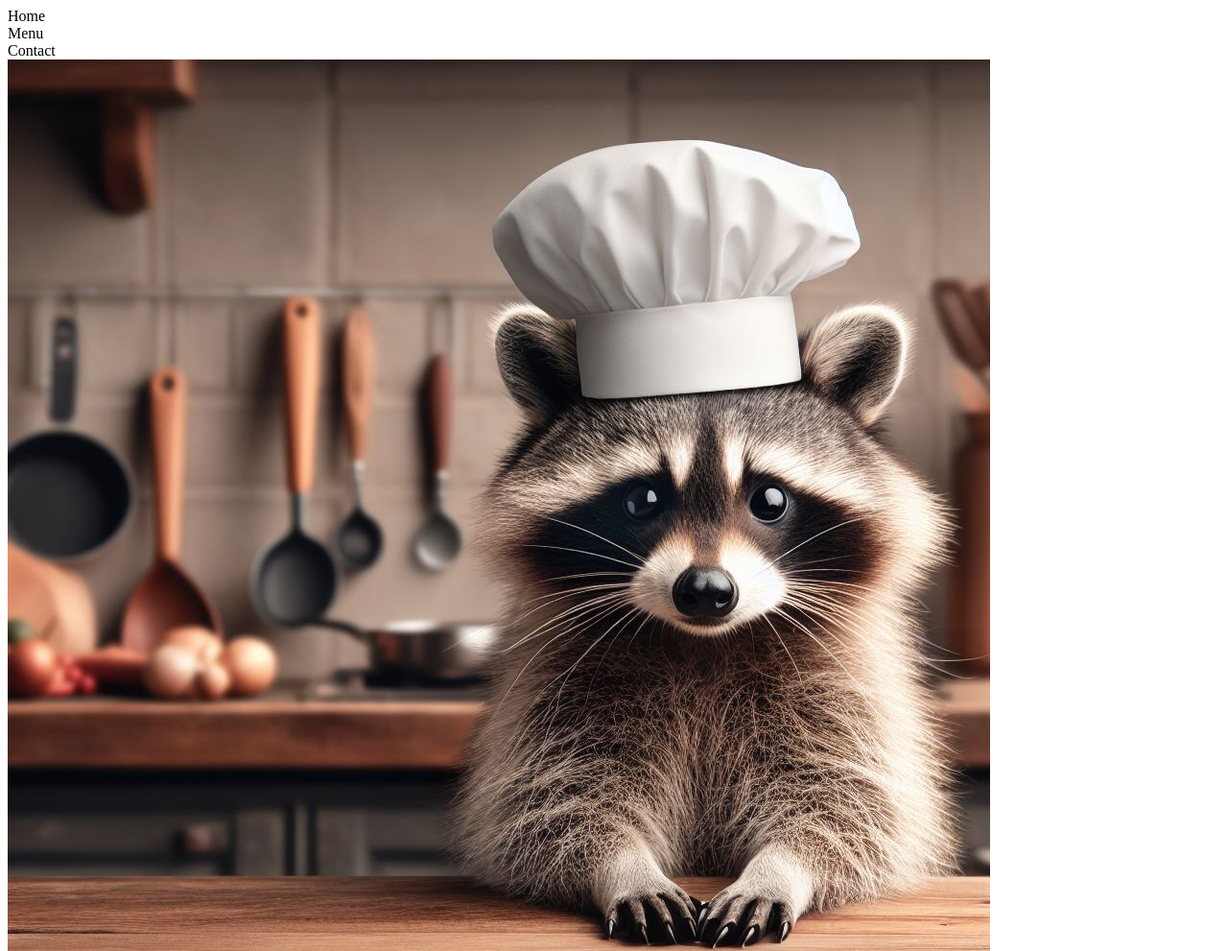
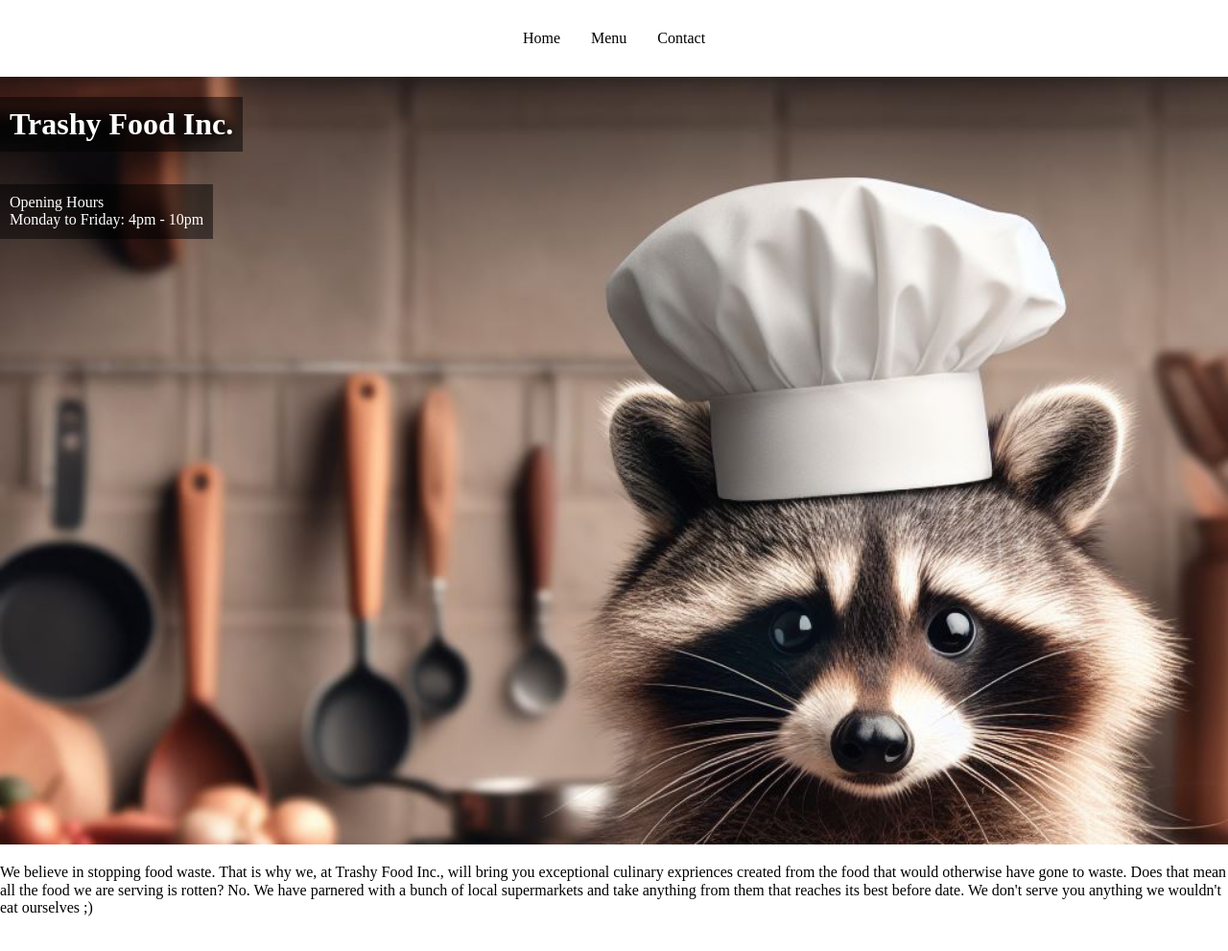
Before and after one commit to PeterMilo/odin-project-restaurant-page, a website built with webpack: page dist/index.html in a window 1280 px wide. Shown: the top 991 px of the page at 96% size. Built offline with nearby package versions, Linux system fonts and the light colour scheme.

Commit message:
Add css incl. normalize module.

```diff
--- a/package.json
+++ b/package.json
@@ -17,7 +17,12 @@
   },
   "homepage": "https://github.com/PeterMilo/odin-project-restaurant-page#readme",
   "devDependencies": {
+    "css-loader": "^6.8.1",
+    "style-loader": "^3.3.3",
     "webpack": "^5.89.0",
     "webpack-cli": "^5.1.4"
+  },
+  "dependencies": {
+    "normalize.css": "^8.0.1"
   }
 }
--- a/src/pageload.js
+++ b/src/pageload.js
@@ -28,28 +28,41 @@ export default function pageLoad () {
     heroImage.src = '../assets/racoon-chef.jpg';
     heroImageContainer.appendChild(heroImage);
 
-    const heroHoursContainer = document.createElement('div');
+
+    const heroTitle = document.createElement('h1');
+    heroTitle.classList.add('h1-overlay');
+    heroTitle.textContent = "Trashy Food Inc.";
+
+
     const heroHoursText = document.createElement('p');
-
+    heroHoursText.classList.add('text-overlay');
     const textNode1 = document.createTextNode("Opening Hours");
     const br = document.createElement('br');
     const textNode2 = document.createTextNode("Monday to Friday: 4pm - 10pm");
-
     heroHoursText.appendChild(textNode1);
     heroHoursText.appendChild(br);
     heroHoursText.appendChild(textNode2);
 
-
-    heroHoursContainer.appendChild(heroHoursText);
-    heroImageContainer.appendChild(heroHoursContainer)
+    heroImageContainer.appendChild(heroTitle);
+    heroImageContainer.appendChild(heroHoursText)
 
     heroContainer.appendChild(heroImageContainer);
 
 
     // About
 
+    const aboutContainer = document.createElement('div');
+    aboutContainer.id = "about";
+
+    const aboutText = document.createElement('p');
+    aboutText.textContent = "We believe in stopping food waste. That is why we, at Trashy Food Inc., will bring you exceptional culinary expriences created from the food that would otherwise have gone to waste. Does that mean all the food we are serving is rotten? No. We have parnered with a bunch of local supermarkets and take anything from them that reaches its best before date. We don't serve you anything we wouldn't eat ourselves ;)";
+
+    aboutContainer.appendChild(aboutText);
+
 
     //Body End
     contentContainer.appendChild(menuContainer);
     contentContainer.appendChild(heroContainer);
+    contentContainer.appendChild(aboutContainer);
+
 }
--- /dev/null
+++ b/src/style.css
@@ -0,0 +1,57 @@
+
+#content {
+    display: grid;
+}
+
+#menu {
+    display: grid;
+    min-height: 80px;
+    grid-auto-flow: column;
+    grid-gap: 2em;
+    align-items: center;
+    justify-content: center;
+}
+
+#hero {
+    display: grid;
+    width: 100%;
+    /* max-width: 800px; */
+    margin: 0 auto; /* Center the content horizontally */
+    /* max-height: 400px; */
+}
+
+#image-container {
+    position: relative;
+}
+
+#image-container img {
+    width: 100%;
+    height: 800px;
+    object-fit: cover;
+    object-position: 60% 0;
+
+  }
+
+  .h1-overlay {
+    position: absolute; /* Position the text absolutely within the container */
+    top: 0; /* Position it at the top of the container */
+    left: 0; /* Position it at the left of the container */
+    background: rgba(0, 0, 0, 0.5); /* Add a semi-transparent background */
+    color: #fff; /* Text color */
+    padding: 10px; /* Add some padding to the text */
+    z-index: 1;
+  }
+
+  .text-overlay {
+    position: absolute; /* Position the text absolutely within the container */
+    top: 6em; /* Position it at the top of the container */
+    left: 0; /* Position it at the left of the container */
+    background: rgba(0, 0, 0, 0.5); /* Add a semi-transparent background */
+    color: #fff; /* Text color */
+    padding: 10px; /* Add some padding to the text */
+    z-index: 1;
+  }
+
+#about {
+    display: grid;
+}
--- a/webpack.config.js
+++ b/webpack.config.js
@@ -6,4 +6,12 @@ module.exports = {
     filename: 'main.js',
     path: path.resolve(__dirname, 'dist'),
   },
+  module: {
+    rules: [
+      {
+        test: /\.css$/i,
+        use: ['style-loader', 'css-loader'],
+      },
+    ],
+  },
 };
```
Also changed, not shown: src/index.js (+2 -8 lines), README.md, dist/index.html, dist/main.js, 2 other files.
